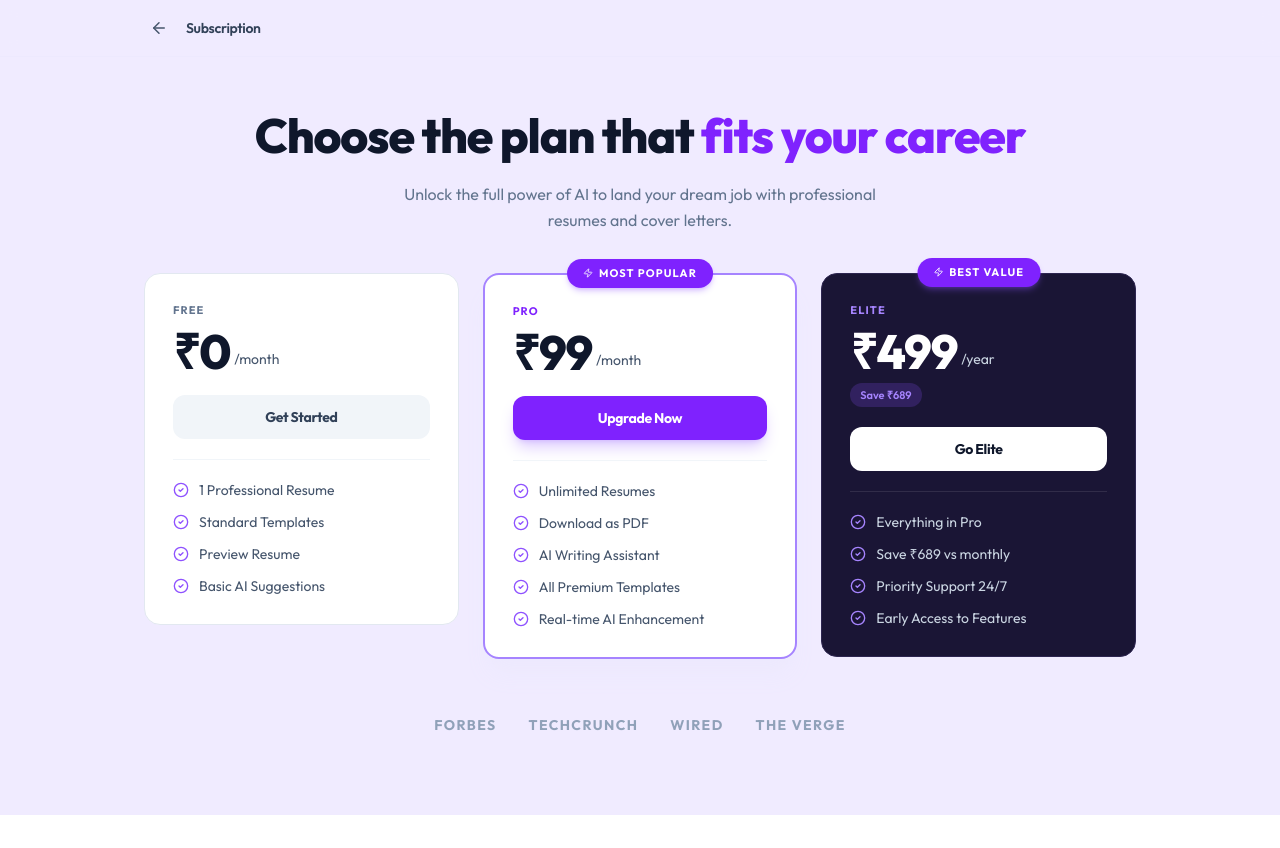
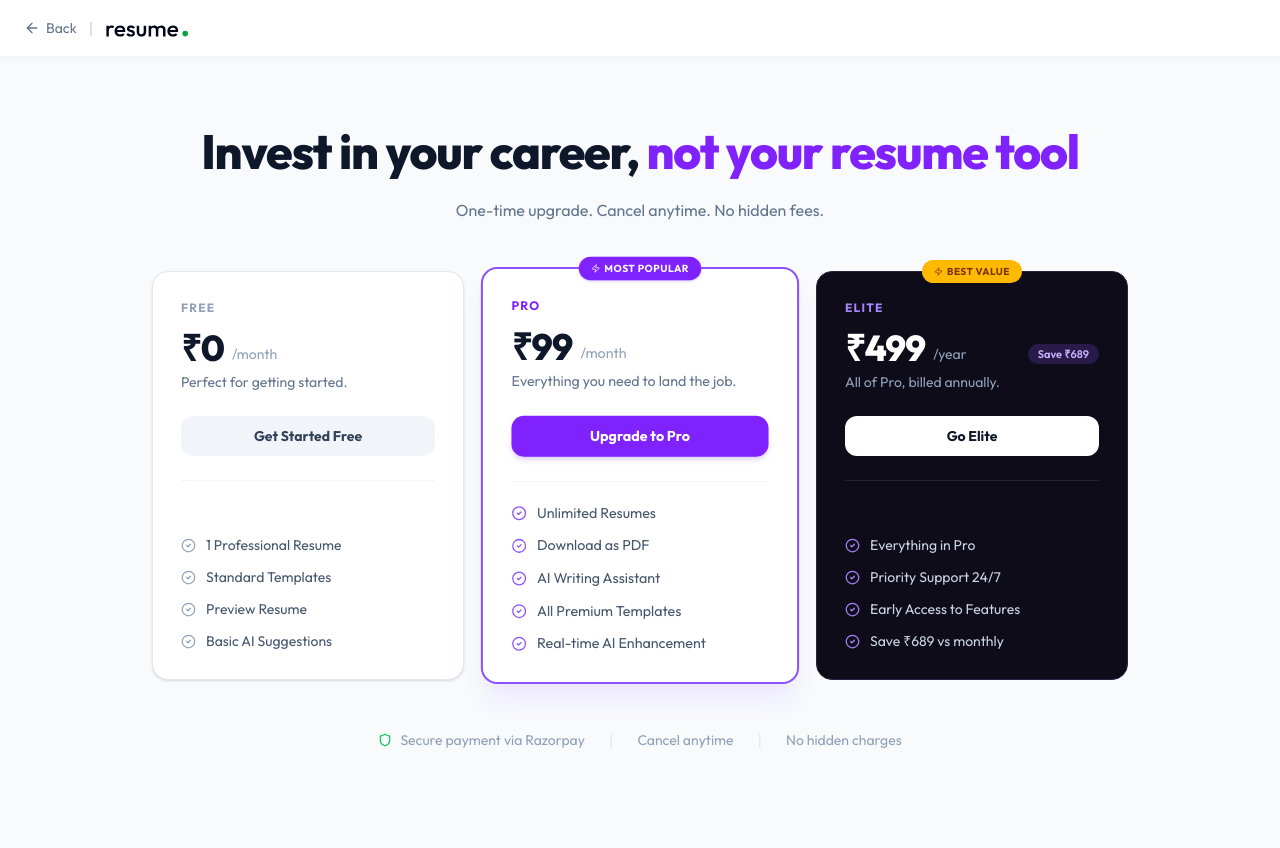
Before and after one commit to anganaBoruah/AI-resume-builder, a React (Vite) app in the folder client/: page /pricing in a window 1280 px wide. Before the commit the page ends 815 px from the top, so only its background shows below. Built offline with nearby package versions, Linux system fonts and the light colour scheme.

Commit message:
ui fixes and  readme update

```diff
--- a/client/src/components/UpgradeModal.jsx
+++ b/client/src/components/UpgradeModal.jsx
@@ -69,7 +69,7 @@ const UpgradeModal = ({ onClose, feature = 'Resume Downloads' }) => {
       )
 
       dispatch(login({ token, user: verifyData.user }))
-      toast.success('🎉 Subscription activated!')
+      toast.success(' Subscription activated!')
       onClose()
     } catch (error) {
       if (error.message !== 'Payment cancelled') {
--- a/client/src/components/home/Feature.jsx
+++ b/client/src/components/home/Feature.jsx
@@ -116,11 +116,11 @@ const Feature = () => (
         </ul>
       </div>
 
-      <div className="flex-1 min-w-0 w-full">
+      <div className="flex-1 min-w-0 w-full self-stretch">
         <img
           src={resumeImg}
           alt="Resume preview"
-          className="w-full rounded-2xl shadow-xl object-cover"
+          className="w-full h-full rounded-2xl shadow-xl object-cover"
         />
       </div>
     </div>
--- a/client/src/pages/Pricing.jsx
+++ b/client/src/pages/Pricing.jsx
@@ -1,7 +1,7 @@
 import { useState } from 'react'
 import { useDispatch, useSelector } from 'react-redux'
-import { useNavigate } from 'react-router-dom'
-import { CheckCircle2, ArrowLeft, Zap, Crown } from 'lucide-react'
+import { useNavigate, Link } from 'react-router-dom'
+import { CheckCircle2, ArrowLeft, Zap, Crown, Shield } from 'lucide-react'
 import toast from 'react-hot-toast'
 import api from '../configs/api'
 import { login } from '../app/features/authSlice'
@@ -10,17 +10,11 @@ import { loadRazorpayScript, openRazorpayCheckout } from '../utils/razorpay'
 const PLANS = [
   {
     id: 'free',
-    label: 'FREE',
+    label: 'Free',
     price: '₹0',
     period: '/month',
-    description: 'Get started with the basics.',
-    buttonText: 'Get Started',
-    buttonStyle: 'bg-slate-100 text-slate-700 hover:bg-slate-200',
-    cardStyle: 'bg-white border border-slate-200',
-    labelStyle: 'text-slate-500',
-    priceStyle: 'text-slate-900',
-    featureStyle: 'text-slate-600',
-    checkStyle: 'text-violet-500',
+    description: 'Perfect for getting started.',
+    buttonText: 'Get Started Free',
     features: [
       '1 Professional Resume',
       'Standard Templates',
@@ -30,18 +24,12 @@ const PLANS = [
   },
   {
     id: 'monthly',
-    label: 'PRO',
-    badge: 'MOST POPULAR',
+    label: 'Pro',
+    badge: 'Most Popular',
     price: '₹99',
     period: '/month',
-    description: 'Unlock everything, pay monthly.',
-    buttonText: 'Upgrade Now',
-    buttonStyle: 'bg-violet-600 text-white hover:bg-violet-700 shadow-lg shadow-violet-500/30',
-    cardStyle: 'bg-white border-2 border-violet-400 shadow-xl shadow-violet-100',
-    labelStyle: 'text-violet-600',
-    priceStyle: 'text-slate-900',
-    featureStyle: 'text-slate-600',
-    checkStyle: 'text-violet-500',
+    description: 'Everything you need to land the job.',
+    buttonText: 'Upgrade to Pro',
     features: [
       'Unlimited Resumes',
       'Download as PDF',
@@ -52,24 +40,18 @@ const PLANS = [
   },
   {
     id: 'yearly',
-    label: 'ELITE',
-    badge: 'BEST VALUE',
+    label: 'Elite',
+    badge: 'Best Value',
     price: '₹499',
     period: '/year',
     saving: 'Save ₹689',
-    description: 'Everything in Pro, billed yearly.',
+    description: 'All of Pro, billed annually.',
     buttonText: 'Go Elite',
-    buttonStyle: 'bg-white text-slate-900 hover:bg-slate-100',
-    cardStyle: 'bg-[#1a1535] border border-[#2d2550]',
-    labelStyle: 'text-violet-400',
-    priceStyle: 'text-white',
-    featureStyle: 'text-slate-300',
-    checkStyle: 'text-violet-400',
     features: [
       'Everything in Pro',
-      'Save ₹689 vs monthly',
       'Priority Support 24/7',
       'Early Access to Features',
+      'Save ₹689 vs monthly',
     ],
   },
 ]
@@ -89,54 +71,28 @@ const Pricing = () => {
       navigate(user ? '/app' : '/')
       return
     }
-
     if (!user) {
       toast.error('Please log in to upgrade.')
       navigate('/')
       return
     }
-
     if (isPremium && user.plan === planId) {
       toast('You are already on this plan.')
       return
     }
-
     try {
       setLoadingPlan(planId)
+      const loaded = await loadRazorpayScript()
+      if (!loaded) { toast.error('Could not load payment gateway.'); return }
 
-      const loaded = await loadRazorpayScript()
-      if (!loaded) {
-        toast.error('Could not load payment gateway. Please try again.')
-        return
-      }
-
-      // 1. Create order on backend
-      const { data: order } = await api.post(
-        '/api/payments/create-order',
-        { plan: planId },
-        { headers: { Authorization: token } }
-      )
-
-      // 2. Open Razorpay checkout
-      const paymentResponse = await openRazorpayCheckout({
-        orderId: order.orderId,
-        amount: order.amount,
-        currency: order.currency,
-        user,
-        plan: planId,
-      })
-
-      // 3. Verify payment and activate subscription
-      const { data: verifyData } = await api.post(
-        '/api/payments/verify-payment',
-        {
+      const { data: order } = await api.post('/api/payments/create-order', { plan: planId }, { headers: { Authorization: token } })
+      const paymentResponse = await openRazorpayCheckout({ orderId: order.orderId, amount: order.amount, currency: order.currency, user, plan: planId })
+      const { data: verifyData } = await api.post('/api/payments/verify-payment', {
         razorpay_order_id: paymentResponse.razorpay_order_id,
         razorpay_payment_id: paymentResponse.razorpay_payment_id,
         razorpay_signature: paymentResponse.razorpay_signature,
         plan: planId,
-        },
-        { headers: { Authorization: token } }
-      )
+      }, { headers: { Authorization: token } })
 
       dispatch(login({ token, user: verifyData.user }))
       toast.success('🎉 Subscription activated!')
@@ -151,106 +107,111 @@ const Pricing = () => {
   }
 
   return (
-    <div className="min-h-screen bg-[#f0ebff]">
-      {/* Header */}
-      <div className="sticky top-0 z-10 bg-[#f0ebff]/80 backdrop-blur-sm border-b border-violet-100">
-        <div className="max-w-5xl mx-auto px-4 h-14 flex items-center gap-3">
-          <button
-            onClick={() => navigate(-1)}
-            className="p-1.5 rounded-lg hover:bg-violet-100 transition-colors"
-          >
-            <ArrowLeft size={18} className="text-slate-600" />
+    <div className="min-h-screen bg-slate-50">
+
+      {/* Navbar */}
+      <nav className="bg-white border-b border-slate-100 shadow-[0_1px_8px_rgba(0,0,0,0.05)]">
+        <div className="px-6 h-14 flex items-center gap-3">
+          <button onClick={() => navigate(-1)} className="flex items-center gap-1.5 text-sm text-slate-500 hover:text-slate-800 transition-colors">
+            <ArrowLeft size={16} /> Back
           </button>
-          <span className="text-sm font-semibold text-slate-700 tracking-tight">Subscription</span>
+          <span className="text-slate-300">|</span>
+          <Link to="/"><img src="/logo.svg" alt="logo" className="h-7 w-auto" /></Link>
         </div>
-      </div>
+      </nav>
 
       {/* Hero */}
-      <div className="max-w-5xl mx-auto px-4 pt-12 pb-10 text-center">
+      <div className="max-w-5xl mx-auto px-6 pt-16 pb-12 text-center">
         <h1 className="text-4xl sm:text-5xl font-extrabold text-slate-900 leading-tight tracking-tight">
-          Choose the plan that{' '}
-          <span className="text-violet-600">fits your career</span>
+          Invest in your career, <span className="text-violet-600">not your resume tool</span>
         </h1>
-        <p className="mt-4 text-base text-slate-500 max-w-lg mx-auto leading-relaxed">
-          Unlock the full power of AI to land your dream job with professional
-          resumes and cover letters.
+        <p className="mt-4 text-base text-slate-500 max-w-md mx-auto leading-relaxed">
+          One-time upgrade. Cancel anytime. No hidden fees.
         </p>
-
-        {/* Current plan badge */}
         {isPremium && (
           <div className="mt-5 inline-flex items-center gap-1.5 px-4 py-2 bg-violet-100 text-violet-700 rounded-full text-sm font-semibold">
-            <Crown size={14} /> Active:{' '}
-            {user.plan === 'monthly' ? 'Pro Monthly' : 'Pro Yearly'}
+            <Crown size={14} /> Active: {user.plan === 'monthly' ? 'Pro Monthly' : 'Elite Yearly'}
           </div>
         )}
       </div>
 
-      {/* Pricing cards */}
-      <div className="max-w-5xl mx-auto px-4 pb-20">
-        <div className="grid grid-cols-1 md:grid-cols-3 gap-6 items-start">
+      {/* Cards */}
+      <div className="max-w-5xl mx-auto px-6 pb-24">
+        <div className="grid grid-cols-1 md:grid-cols-3 gap-5 items-stretch">
           {PLANS.map((plan) => {
             const isCurrentPlan = user?.plan === plan.id && isPremium
             const isLoading = loadingPlan === plan.id
+            const isPro = plan.id === 'monthly'
+            const isElite = plan.id === 'yearly'
 
             return (
               <div
                 key={plan.id}
-                className={`relative rounded-2xl p-7 flex flex-col gap-5 transition-transform hover:-translate-y-0.5 ${plan.cardStyle}`}
+                className={`relative flex flex-col rounded-2xl p-7 transition-all duration-200 ${
+                  isPro
+                    ? 'bg-white border-2 border-violet-500 shadow-xl shadow-violet-100 scale-[1.02]'
+                    : isElite
+                    ? 'bg-[#0f0c1a] border border-[#2a2040]'
+                    : 'bg-white border border-slate-200 shadow-sm'
+                }`}
               >
-                {/* Most Popular / Best Value badge */}
+                {/* Badge */}
                 {plan.badge && (
-                  <div className="absolute -top-4 left-1/2 -translate-x-1/2">
-                    <span className="inline-flex items-center gap-1.5 px-4 py-1.5 rounded-full bg-violet-600 text-white text-[11px] font-bold tracking-widest uppercase shadow-md shadow-violet-500/30">
-                      <Zap size={10} />
-                      {plan.badge}
+                  <div className="absolute -top-3.5 left-1/2 -translate-x-1/2">
+                    <span className={`inline-flex items-center gap-1 px-3 py-1 rounded-full text-[10px] font-bold tracking-wider uppercase ${
+                      isPro ? 'bg-violet-600 text-white shadow-sm shadow-violet-400/40' : 'bg-amber-400 text-amber-900'
+                    }`}>
+                      <Zap size={9} /> {plan.badge}
                     </span>
                   </div>
                 )}
 
-                {/* Plan label */}
-                <div>
-                  <p className={`text-[11px] font-bold tracking-widest uppercase ${plan.labelStyle}`}>
+                {/* Label */}
+                <p className={`text-xs font-bold tracking-widest uppercase mb-3 ${
+                  isPro ? 'text-violet-600' : isElite ? 'text-violet-400' : 'text-slate-400'
+                }`}>
                   {plan.label}
                 </p>
 
                 {/* Price */}
-                  <div className="mt-2 flex items-end gap-1">
-                    <span className={`text-5xl font-extrabold tracking-tight ${plan.priceStyle}`}>
+                <div className="flex items-end gap-2 mb-1">
+                  <span className={`text-4xl font-extrabold tracking-tight ${isElite ? 'text-white' : 'text-slate-900'}`}>
                     {plan.price}
                   </span>
-                    <span className={`text-sm pb-1.5 ${plan.featureStyle}`}>{plan.period}</span>
-                  </div>
-
-                  {/* Saving pill */}
+                  <span className={`text-sm pb-1 ${isElite ? 'text-slate-400' : 'text-slate-400'}`}>{plan.period}</span>
                   {plan.saving && (
-                    <span className="mt-2 inline-block text-[11px] font-semibold px-2.5 py-1 bg-violet-500/20 text-violet-400 rounded-full">
+                    <span className="ml-auto mb-1 inline-block text-[11px] font-semibold px-2.5 py-0.5 bg-violet-500/20 text-violet-300 rounded-full">
                       {plan.saving}
                     </span>
                   )}
                 </div>
 
-                {/* CTA button */}
+                <p className={`text-sm mb-6 ${isElite ? 'text-slate-400' : 'text-slate-500'}`}>{plan.description}</p>
+
+                {/* CTA */}
                 <button
                   onClick={() => handleUpgrade(plan.id)}
                   disabled={isLoading || isCurrentPlan}
-                  className={`w-full py-3 rounded-xl text-sm font-bold tracking-tight transition-all active:scale-[0.98] disabled:opacity-60 disabled:cursor-not-allowed ${plan.buttonStyle}`}
+                  className={`w-full py-2.5 rounded-xl text-sm font-bold transition-all active:scale-[0.98] disabled:opacity-50 disabled:cursor-not-allowed mb-6 ${
+                    isPro
+                      ? 'bg-violet-600 text-white hover:bg-violet-700 shadow-md shadow-violet-400/30'
+                      : isElite
+                      ? 'bg-white text-slate-900 hover:bg-slate-100'
+                      : 'bg-slate-100 text-slate-700 hover:bg-slate-200'
+                  }`}
                 >
-                  {isCurrentPlan
-                    ? 'Current Plan'
-                    : isLoading
-                    ? 'Processing…'
-                    : plan.buttonText}
+                  {isCurrentPlan ? 'Current Plan' : isLoading ? 'Processing…' : plan.buttonText}
                 </button>
 
                 {/* Divider */}
-                <div className={`border-t ${plan.id === 'yearly' ? 'border-white/10' : 'border-slate-100'}`} />
+                <div className={`border-t mb-5 ${isElite ? 'border-white/10' : 'border-slate-100'}`} />
 
-                {/* Feature list */}
-                <ul className="space-y-3">
+                {/* Features */}
+                <ul className="space-y-3 mt-auto">
                   {plan.features.map((feat) => (
                     <li key={feat} className="flex items-center gap-2.5">
-                      <CheckCircle2 size={16} className={`shrink-0 ${plan.checkStyle}`} />
-                      <span className={`text-sm ${plan.featureStyle}`}>{feat}</span>
+                      <CheckCircle2 size={15} className={`shrink-0 ${isPro ? 'text-violet-500' : isElite ? 'text-violet-400' : 'text-slate-400'}`} />
+                      <span className={`text-sm ${isElite ? 'text-slate-300' : 'text-slate-600'}`}>{feat}</span>
                     </li>
                   ))}
                 </ul>
@@ -260,12 +221,15 @@ const Pricing = () => {
         </div>
 
         {/* Trust strip */}
-        <div className="mt-14 flex flex-wrap items-center justify-center gap-8">
-          {['FORBES', 'TECHCRUNCH', 'WIRED', 'THE VERGE'].map((name) => (
-            <span key={name} className="text-sm font-bold text-slate-400 tracking-widest">
-              {name}
-            </span>
-          ))}
+        <div className="mt-12 flex flex-wrap items-center justify-center gap-6 text-slate-400">
+          <div className="flex items-center gap-2 text-sm">
+            <Shield size={14} className="text-green-500" />
+            <span>Secure payment via Razorpay</span>
+          </div>
+          <span className="text-slate-200">|</span>
+          <span className="text-sm">Cancel anytime</span>
+          <span className="text-slate-200">|</span>
+          <span className="text-sm">No hidden charges</span>
         </div>
       </div>
     </div>
```
Also changed, not shown: 2 other files (tests, documents, lock files or other folders). Lines whose indentation alone changed are shown as unchanged.
